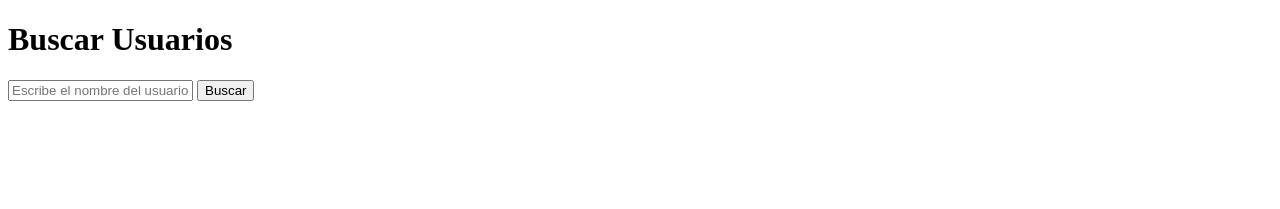
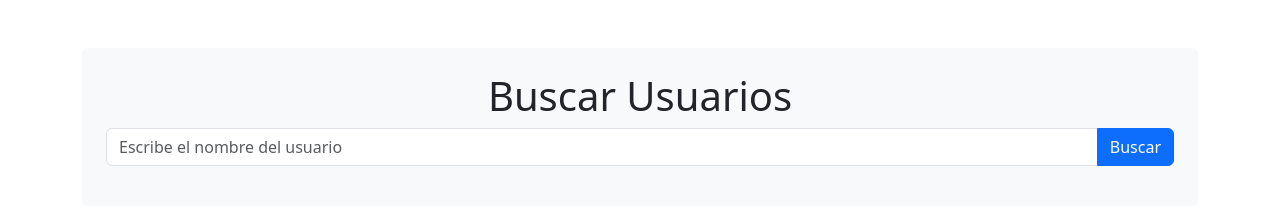
Before and after one commit to agustina-garcia-r/buscadorr, a plain HTML site: page index.html in a window 1280 px wide. Drawn offline with nearby package versions, Linux system fonts and the light colour scheme.

Commit message:
ultimo commit

```diff
--- a/index.html
+++ b/index.html
@@ -4,15 +4,23 @@
     <meta charset="UTF-8">
     <meta name="viewport" content="width=device-width, initial-scale=1.0">
     <title>Buscar Usuarios</title>
+    <link href="https://cdn.jsdelivr.net/npm/bootstrap@5.3.2/dist/css/bootstrap.min.css" rel="stylesheet" integrity="sha384-T3c6CoIi6uLrA9TneNEoa7RxnatzjcDSCmG1MXxSR1GAsXEV/Dwwykc2MPK8M2HN" crossorigin="anonymous">
+    <script src="https://cdn.jsdelivr.net/npm/bootstrap@5.3.2/dist/js/bootstrap.bundle.min.js" integrity="sha384-C6RzsynM9kWDrMNeT87bh95OGNyZPhcTNXj1NW7RuBCsyN/o0jlpcV8Qyq46cDfL" crossorigin="anonymous"></script>
+
 </head>
 <body>
-    <div class="parabuscar">
-        <h1>Buscar Usuarios</h1>
-        <input type="text" id="busqueda" placeholder="Escribe el nombre del usuario">
-        <button id="botoncito">Buscar</button>
-        <div id="resultados">
+    <div class="container mt-5">
+        <div class="parabuscar p-4 bg-light rounded text-center">
+            <h1>Buscar Usuarios</h1>
+            <div class="input-group mb-3">
+                <input type="text" id="busqueda" class="form-control" placeholder="Escribe el nombre del usuario">
+                <button id="botoncito" class="btn btn-primary">Buscar</button>
+            </div>
+            <div id="resultados">
+            </div>
         </div>
     </div>
+
 
     <script>
       async function obtenerPersonas() {
```
